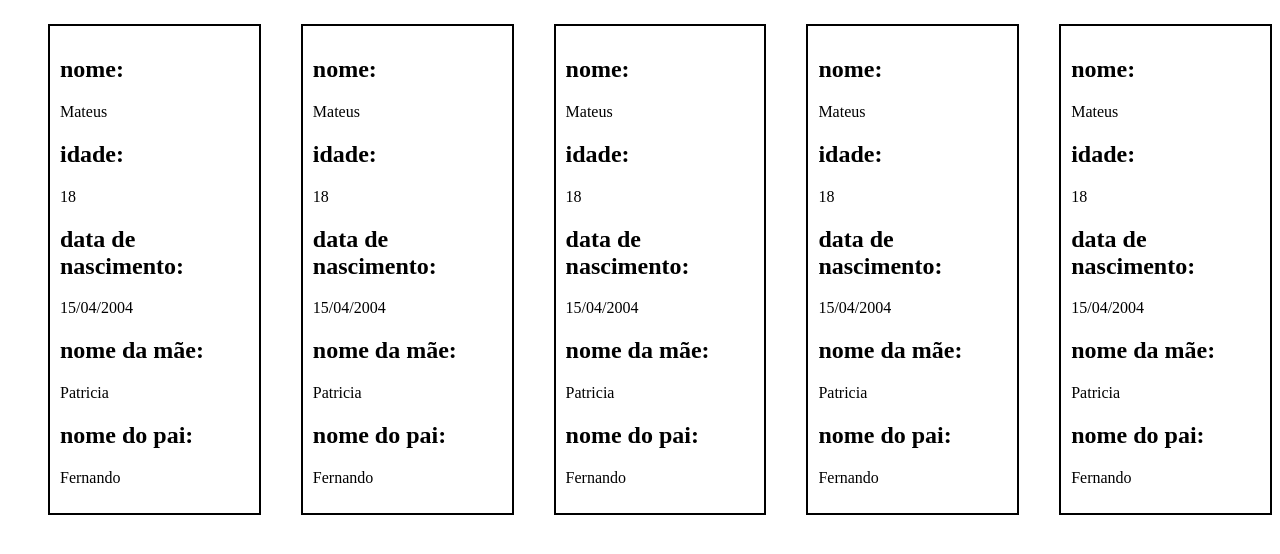
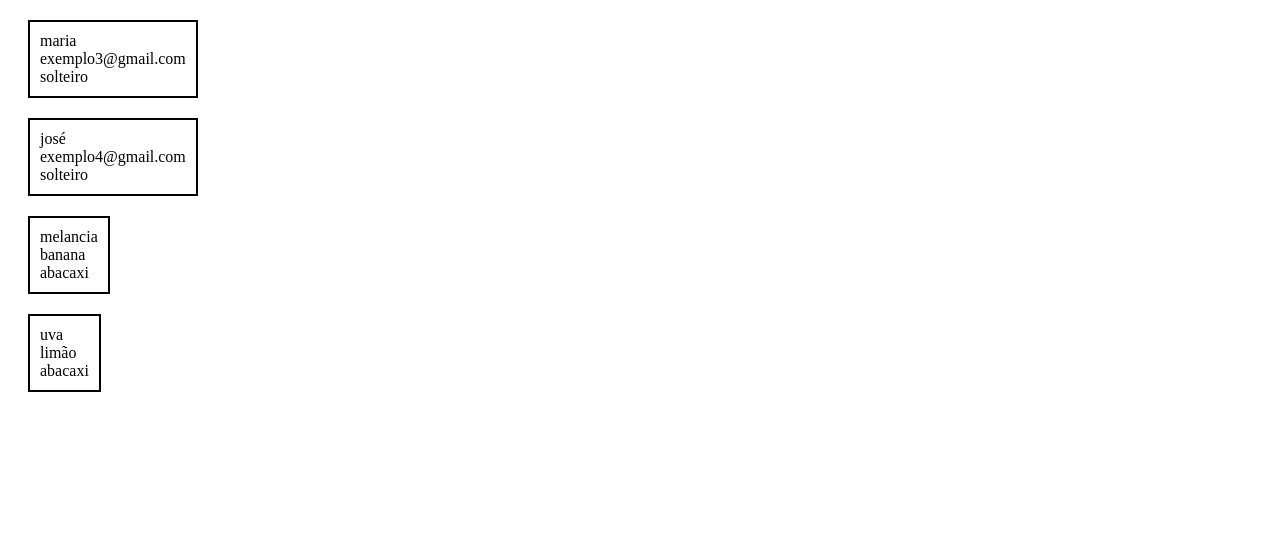
Before and after one commit to Souza0Rock/Aulas-JS-React, a React (Create React App) app in the folder my-app/: page / in a window 1280 px wide. Shown: the top 554 px of the page. Built offline with nearby package versions, Linux system fonts and the light colour scheme.

Commit message:
add files

```diff
--- a/my-app/src/App.css
+++ b/my-app/src/App.css
@@ -1,14 +1,10 @@
-.App {
-  display: flex;
-  justify-content: space-around;
+.div-itens-list {
+    margin: 20px;
+    padding: 10px;
+    width: fit-content;
+    border: 2px solid #000;
 }
 
-li {
-  list-style: none;
+p {
+    margin: 0;
 }
-
-li ul {
-  width: fit-content;
-  padding: 10px;
-  border: solid 2px black;
-}
--- a/my-app/src/App.js
+++ b/my-app/src/App.js
@@ -2,94 +2,88 @@ import './App.css';
 
 function App() {
 
-  //MAP SEMPRE USADO PARA TRAZER DADOS DE UM ARRAY [] (NUNCA DE UM OBJETO)
-  const pessoas = [
+// Listagem com 4 objetos, cada objeto contendo 3 itens diversos e um item boolean, sendo dois boolean true e outros dois false. Só será exibido o objeto que possue a condição false.
+
+// Outra lista que tenha 3 objetos com 3 strings, e que só será retornado dois itens que a string seja abacaxi
+
+
+  const listaNomes = [
     {
-        nome: 'Mateus',
-        idade: 18,
-        data_de_nascimento: '15/04/2004',
-        nome_da_mãe: 'Patricia',
-        nome_do_pai: 'Fernando'
+      nome: "mateus",
+      email: "exemplo1@gmail.com",
+      estadoCivil: "solteiro",
+      exibir: true
     },
     {
-      nome: 'Mateus',
-      idade: 18,
-      data_de_nascimento: '15/04/2004',
-      nome_da_mãe: 'Patricia',
-      nome_do_pai: 'Fernando'
+      nome: "murilo",
+      email: "exemplo2@gmail.com",
+      estadoCivil: "solteiro",
+      exibir: true
     },
     {
-      nome: 'Mateus',
-      idade: 18,
-      data_de_nascimento: '15/04/2004',
-      nome_da_mãe: 'Patricia',
-      nome_do_pai: 'Fernando'
+      nome: "maria",
+      email: "exemplo3@gmail.com",
+      estadoCivil: "solteiro",
+      exibir: false
     },
     {
-      nome: 'Mateus',
-      idade: 18,
-      data_de_nascimento: '15/04/2004',
-      nome_da_mãe: 'Patricia',
-      nome_do_pai: 'Fernando'
+      nome: "josé",
+      email: "exemplo4@gmail.com",
+      estadoCivil: "solteiro",
+      exibir: false
+    }
+  ]
+
+  const filterListaNomes = listaNomes.filter(itemLista =>{
+    return itemLista.exibir === false
+  })
+
+  const listaFrutas = [
+    {
+      fruta_1: "melancia",
+      fruta_2: "banana",
+      fruta_3: "abacaxi"
     },
     {
-      nome: 'Mateus',
-      idade: 18,
-      data_de_nascimento: '15/04/2004',
-      nome_da_mãe: 'Patricia',
-      nome_do_pai: 'Fernando'
+      fruta_1: "laranja",
+      fruta_2: "maçã",
+      fruta_3: "mamão"
     },
+    {
+      fruta_1: "uva",
+      fruta_2: "limão",
+      fruta_3: "abacaxi"
+    }
   ]
 
+  const filterListaFrutas = listaFrutas.filter(itemLista =>{
+    return itemLista.fruta_3 === 'abacaxi'
+  })
 
-// fazer uma lista com 5 pessoas com nome, idade, data de nascimento ne nome da mãe. 3 pessoas terão o nome do pai, mas as duas que não tiverem não será exibido o título de pai.
+  console.log(filterListaNomes, 'filtrando nomes')
+  console.log(filterListaFrutas, 'filtrando frutas')
 
   return (
     <div className="App">
     {
-        pessoas.map(item => {
-
+      filterListaNomes.map(itemLista=>{
+        return(
+          <div className='div-itens-list'>
+            <p>{itemLista.nome}</p>
+            <p>{itemLista.email}</p>
+            <p>{itemLista.estadoCivil}</p>
+          </div>
+        )
+      })
+    }
+    {
+      filterListaFrutas.map(itemLista=>{
         return (
-            <section className='box'>
-              <ul>
-                <li>
-                  <div className='container'>
-                    <ul>
-                      <li>
-                        <div className='container'>
-                          <div className='div-h2'><h2>nome:</h2></div>
-                          <div className='div-p'><p>{item.nome}</p></div>
+          <div className='div-itens-list'>
+            <p>{itemLista.fruta_1}</p>
+            <p>{itemLista.fruta_2}</p>
+            <p>{itemLista.fruta_3}</p>
           </div>
-                      </li>
-                      <li>
-                        <div className='container'>
-                          <div className='div-h2'><h2>idade:</h2></div>
-                          <div className='div-p'><p>{item.idade}</p></div>
-                        </div>
-                      </li>
-                      <li>
-                        <div className='container'>
-                          <div className='div-h2'><h2>data de nascimento:</h2></div>
-                          <div className='div-p'><p>{item.data_de_nascimento}</p></div>
-                        </div>
-                      </li>
-                      <li>
-                        <div className='container'>
-                          <div className='div-h2'><h2>nome da mãe:</h2></div>
-                          <div className='div-p'><p>{item.nome_da_mãe}</p></div>
-                        </div>
-                      </li>
-                      {item.nome_do_pai ? <li>
-                        <div className='container'>
-                          <div className='div-h2'><h2>nome do pai:</h2></div>
-                          <div className='div-p'><p>{item.nome_do_pai}</p></div>
-                        </div>
-                      </li>: ''}
-                    </ul>
-                  </div>
-                </li>
-              </ul>
-            </section>
         )
       })
     }
```
Lines whose indentation alone changed are shown as unchanged.
